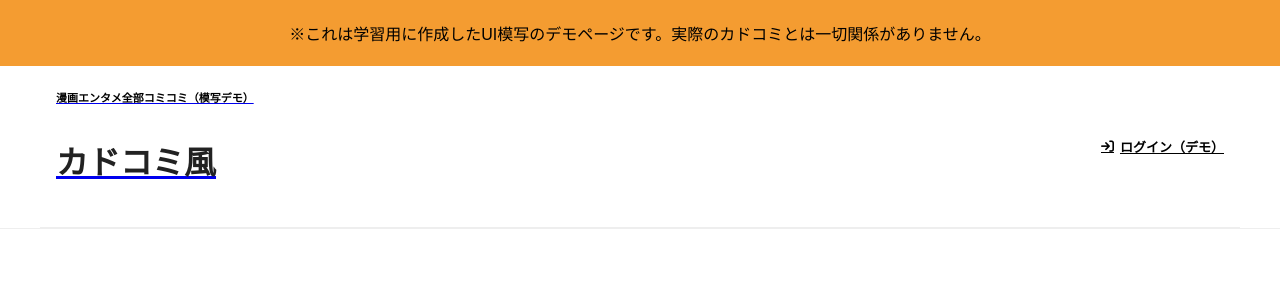
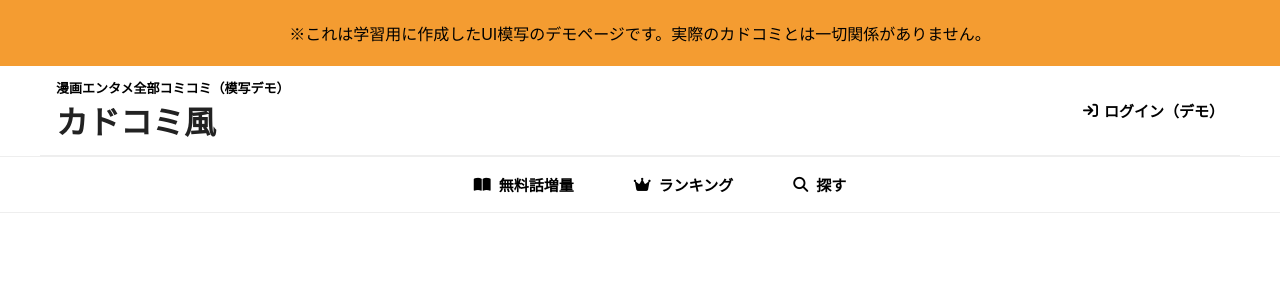
Before and after one commit to K-Tsubasa2026/kadocomi-demo, a React (Vite) app: page / in a window 1280 px wide. Shown: the top 300 px of the page. Built offline with nearby package versions, Linux system fonts and the light colour scheme.

Commit message:
headerのリンク、配置の微調整

```diff
--- a/src/components/Header/Header.css
+++ b/src/components/Header/Header.css
@@ -15,12 +15,14 @@ border-bottom: 1px solid #eeeeee;
 
 .logo-area {
     display: block;
+    text-decoration: none;
 }
 
 .logo-sub {
-font-size: 11px;
+    font-size: 13px;
     color: #000000;
     font-weight: bold;
+    margin:0;
 }
 
 .logo {
@@ -28,13 +30,17 @@ font-family: "M PLUS Rounded 1c", sans-serif;
     font-weight: 800;
     font-size: 32px;
     color: #222222;
+    margin:0;
+
 }
 
 .login-link {
     display: flex;
     align-items: center;
     gap: 6px;
-font-size: 13px;
+    font-size: 15px;
     color: #000000;
     font-weight: bold;
+    text-decoration: none;
+
 }
--- a/src/pages/Home/Home.tsx
+++ b/src/pages/Home/Home.tsx
@@ -1,6 +1,6 @@
 import Demo from '../../components/Demo/Demo'
 import Header from '../../components/Header/Header'
-
+import Nav from '../../components/Nav/Nav'
 
 function Home() {
 
@@ -8,6 +8,7 @@ function Home() {
     <>
       <Demo />
       <Header />
+      <Nav />
     </>
   )
 }
```
Lines whose indentation alone changed are shown as unchanged.
